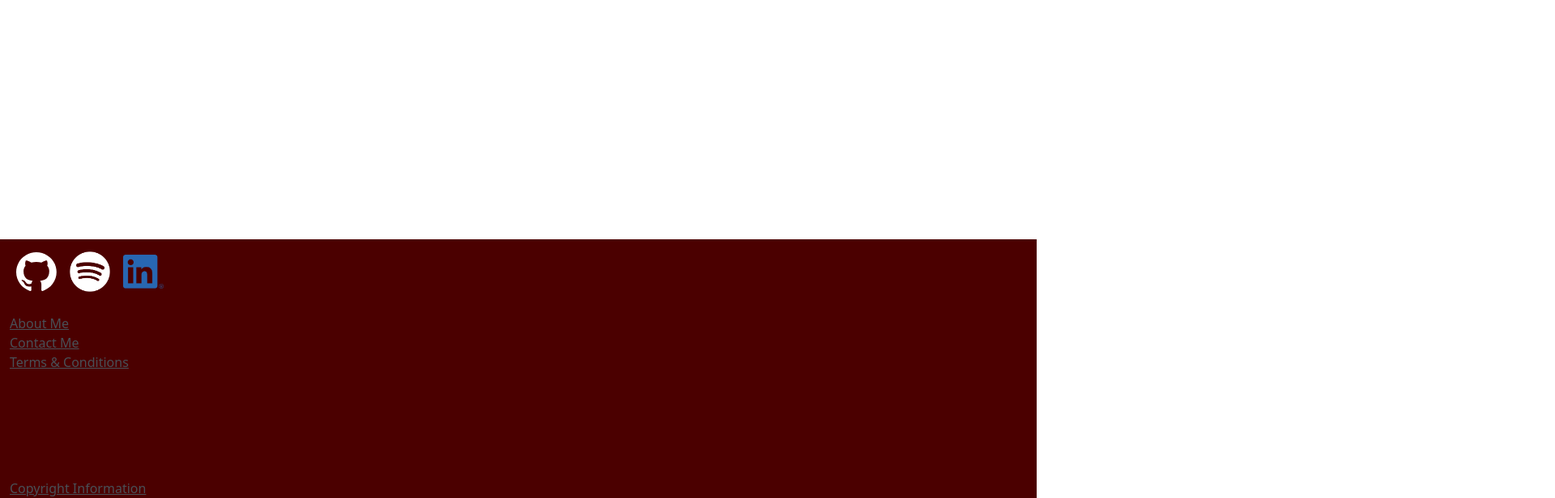
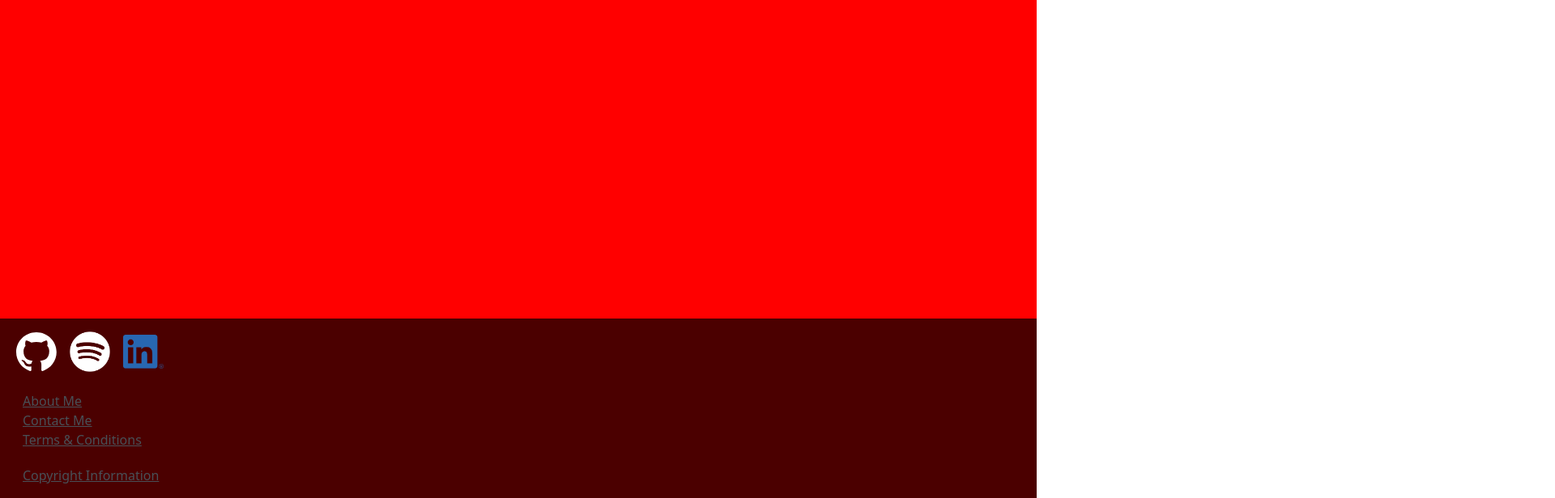
Before and after one commit to mbeierwaltes321/mb-music-hub-server, a Vue app in the folder mb-music-hub-frontend/mb-music-hub-frontend/: page / in a window 1280 px wide. Shown: the part 184-800 px from the top of the page at 81% size, 1920 px wide, since content can reach past the window. Built offline with nearby package versions, Linux system fonts and the light colour scheme.

Commit message:
Re-did the app footer to use Vuetify, and set the main layout component using Vuetify's <v-app> layout system

```diff
--- a/mb-music-hub-frontend/mb-music-hub-frontend/src/App.vue
+++ b/mb-music-hub-frontend/mb-music-hub-frontend/src/App.vue
@@ -1,6 +1,4 @@
 <script setup lang="ts">
-import AppHeader from "./components/AppHeader.vue";
-import AppFooter from "./components/AppFooter.vue";
 </script>
 
 <template>
--- a/mb-music-hub-frontend/mb-music-hub-frontend/src/components/AppFooter.vue
+++ b/mb-music-hub-frontend/mb-music-hub-frontend/src/components/AppFooter.vue
@@ -1,4 +1,6 @@
 <script setup lang="ts">
+
+import { VContainer, VRow, VCol } from 'vuetify/components';
 
 //Define interfaces for the footer data
 interface FooterLinkData {
@@ -55,15 +57,17 @@ const footerLinks: FooterLinkData[] = [
                 </a>
             </div>
         </div>
-        <div class="h-75 row row-cols-1 flex-column">
-            <div v-for="footerLink in footerLinks"
-                :class="`col ` + (footerLink.first === true ? ' mt-3' : '')
-                    + (footerLink.last === true? `mt-auto` : ``)">
-                <a :href="footerLink.link" class="text-dark-emphasis">
-                    {{ footerLink.text }}
-                </a>
-            </div>
-        </div>
+        <v-container class="m-0">
+            <v-row class="h-75" no-gutters>
+                <v-col v-for="footerLink in footerLinks"
+                       :class="(footerLink.last === true? 'mt-5' : '')"
+                       :cols="12">
+                    <a :href="footerLink.link" class="text-dark-emphasis">
+                        {{ footerLink.text }}
+                    </a>
+                </v-col>
+            </v-row>
+        </v-container>
     </div>
 </template>
 
@@ -71,7 +75,7 @@ const footerLinks: FooterLinkData[] = [
 
 #FooterContainer {
     background-color: rgb(75, 0, 0);
-    height: 40vh;
+    height: auto;
 }
 
 </style>
--- a/mb-music-hub-frontend/mb-music-hub-frontend/src/components/Home.vue
+++ b/mb-music-hub-frontend/mb-music-hub-frontend/src/components/Home.vue
@@ -1,32 +1,32 @@
+<!--TODO: Rename this component to the -->
 <script setup lang="ts">
-import { VCard, VContainer, VCol, VRow } from 'vuetify/components';
+import { VApp, VAppBar, VMain, VFooter } from 'vuetify/components';
 import AppFooter from './AppFooter.vue';
 import AppHeader from './AppHeader.vue';
 
 </script>
 
 <template>
-    <v-container id="HomeContainer" :fluid="true" class="p-0">
-        <v-row no-gutters class="h-100">
-            <v-col cols="12" class="position-fixed">
-                <AppHeader />
-            </v-col>
-            <v-col cols="12">
-                <div style="height: 400px; width: 2000px; ">
+    <v-app>
+        <v-app-bar>
+        </v-app-bar>
+        <v-main>
+            <!--TODO: Right here place the "Home component. This is where the main page should be displayed"-->
+            <div class="h-100 w-100" style="background-color: red ">
 
-                </div>
-            </v-col>
-            <v-col cols="12" align-self="end">
-                <AppFooter />
-            </v-col>
-        </v-row>
-    </v-container>
+            </div>
+        </v-main>
+        <v-footer :absolute="true"
+                  :app="true">
+            <AppFooter/>
+        </v-footer>
+    </v-app>
 </template>
 
 <style scoped>
 
-#HomeContainer {
-  height: 100vh;
+.v-footer {
+    padding: 0%;
 }
 
 </style>
```
